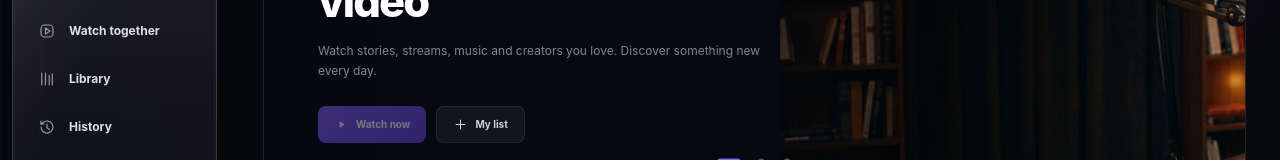
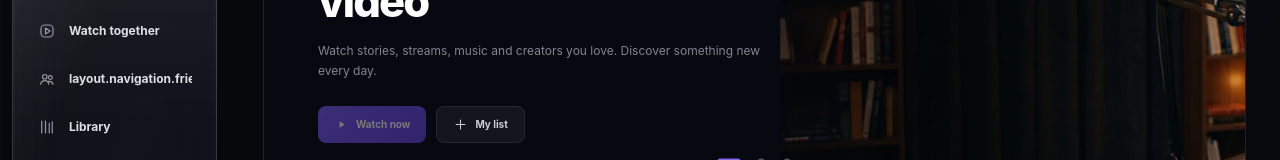
Before and after one commit to HellHoundYT/youtube-clone-team-project, a React (Vite) app in the folder frontend/: page / in a window 1280 px wide. Shown: the part 285-445 px from the top of the page. Built offline with nearby package versions, Linux system fonts and the light colour scheme; no server answers.

Commit message:
feat(social): add friends navigation

```diff
--- a/frontend/src/presentation/components/layout/Sidebar.tsx
+++ b/frontend/src/presentation/components/layout/Sidebar.tsx
@@ -12,6 +12,7 @@ type IconName =
   | 'library'
   | 'history'
   | 'favorites'
+  | 'friends'
   | 'playlists'
   | 'streamers'
   | 'themes'
@@ -66,6 +67,13 @@ NavigationItem[] = [
     icon:
       'play',
   },
+  {
+    labelKey:
+      'layout.navigation.friends',
+    path: '/friends',
+    icon: 'friends',
+  },
+
   {
     labelKey:
       'layout.navigation.library',
@@ -168,6 +176,33 @@ function NavigationIcon({
         <path d="m9 3 3 3 3-3" />
 
         <path d="m10 11 5 3-5 3Z" />
+      </svg>
+    )
+  }
+
+  if (
+    name === 'friends'
+  ) {
+    return (
+      <svg
+        viewBox="0 0 24 24"
+        aria-hidden="true"
+      >
+        <circle
+          cx="9"
+          cy="9"
+          r="3"
+        />
+
+        <circle
+          cx="16.5"
+          cy="10"
+          r="2.5"
+        />
+
+        <path d="M3.5 19c.7-3.2 2.6-4.8 5.5-4.8s4.8 1.6 5.5 4.8" />
+
+        <path d="M14 15.2c2.8-.5 5.2.8 6.1 3.8" />
       </svg>
     )
   }
```
